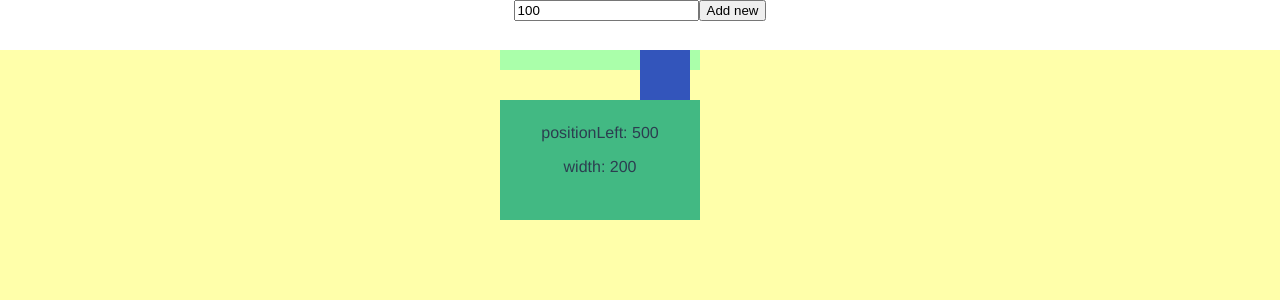
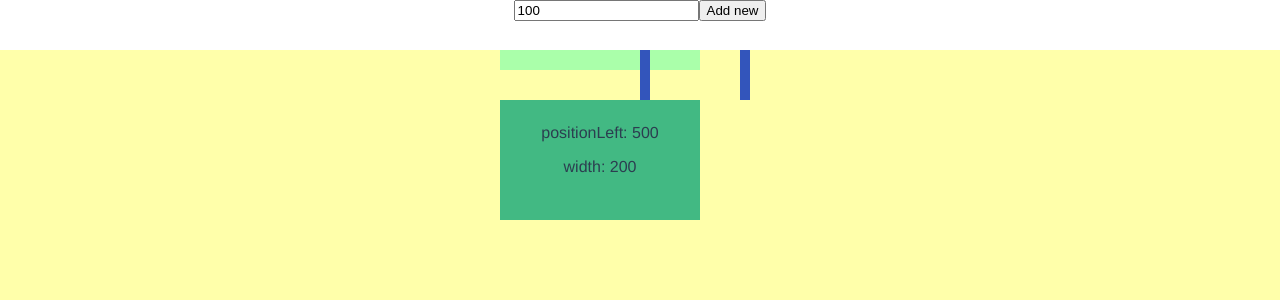
Before and after one commit to vbackeberg/lookattime, a Vue app: page / in a window 1280 px wide. Shown: the top 300 px of the page. Built offline with nearby package versions, Linux system fonts and the light colour scheme.

Commit message:
add timeline 100 marker

```diff
--- a/src/components/Timeline.vue
+++ b/src/components/Timeline.vue
@@ -6,6 +6,10 @@
     <div
       class="timelineZero"
       v-bind:style="{ left: timelineZero + 'px' }"
+    ></div>
+    <div
+      class="timelineZero"
+      v-bind:style="{ left: timeline100 + 'px' }"
     ></div>
   </div>
 </template>
@@ -36,23 +40,24 @@ export default Vue.extend({
     store.commit("setSpacerHighestBox", new SpacerModel(500, 200, 10, "#f3a"));
     store.commit("setSpacerPageEdge", new SpacerModel(500, 200, 20, "#afa"));
     store.commit("setTimelineZero", window.innerWidth / 2);
+    store.commit("setTimeline100", store.state.timelineZero + 100);
   },
 
   computed: {
     boxes(): BoxModel[] {
       return store.state.boxes;
     },
-
     spacerHighestBox(): SpacerModel {
       return store.state.spacerHighestBox;
     },
-
     spacerPageEdge(): SpacerModel {
       return store.state.spacerPageEdge;
     },
-
     timelineZero(): number {
       return store.state.timelineZero;
+    },
+    timeline100(): number {
+      return store.state.timeline100;
     }
   },
 
@@ -83,7 +88,7 @@ export default Vue.extend({
 
 .timelineZero {
   height: 50px;
-  width: 50px;
+  width: 10px;
   background-color: #35b;
   position: absolute;
 }
--- a/src/store/index.ts
+++ b/src/store/index.ts
@@ -8,6 +8,7 @@ Vue.use(Vuex);
 export default new Vuex.Store({
   state: {
     timelineZero: 0,
+    timeline100: 0,
     zoomLevel: 1,
 
     boxes: [] as BoxModel[],
@@ -18,6 +19,9 @@ export default new Vuex.Store({
   mutations: {
     setTimelineZero(state, value: number) {
       state.timelineZero = value;
+    },
+    setTimeline100(state, value: number) {
+      state.timeline100 = value;
     },
     changeZoomLevel(state, value: number) {
       state.zoomLevel *= value;
--- a/src/timeline/repositioner-instance.ts
+++ b/src/timeline/repositioner-instance.ts
@@ -76,9 +76,13 @@ class RepositionerInstance {
   }
 
   private repositionTimelineZero(zoomFactor: number, mousePosition: number) {
-    const distance = (store.state.timelineZero - mousePosition) * zoomFactor;
+    let distance = (store.state.timelineZero - mousePosition) * zoomFactor;
     const timelineZero = mousePosition + distance;
     store.commit("setTimelineZero", timelineZero);
+
+    distance = (store.state.timeline100 - mousePosition) * zoomFactor;
+    const timeline100 = mousePosition + distance;
+    store.commit("setTimeline100", timeline100);
   }
 
   private cutLeftSpace(distance: number) {
@@ -96,6 +100,7 @@ class RepositionerInstance {
       store.state.spacerPageEdge.width;
 
     store.commit("setTimelineZero", store.state.timelineZero - distance);
+    store.commit("setTimeline100", store.state.timeline100 - distance);
 
     this.timeline.scrollBy(-distance, 0);
   }
@@ -116,6 +121,7 @@ class RepositionerInstance {
       store.state.spacerPageEdge.width;
 
     store.commit("setTimelineZero", store.state.timelineZero + distance);
+    store.commit("setTimeline100", store.state.timeline100 + distance);
 
     Vue.nextTick(() => {
       this.timeline.scrollBy(distance, 0);
```
